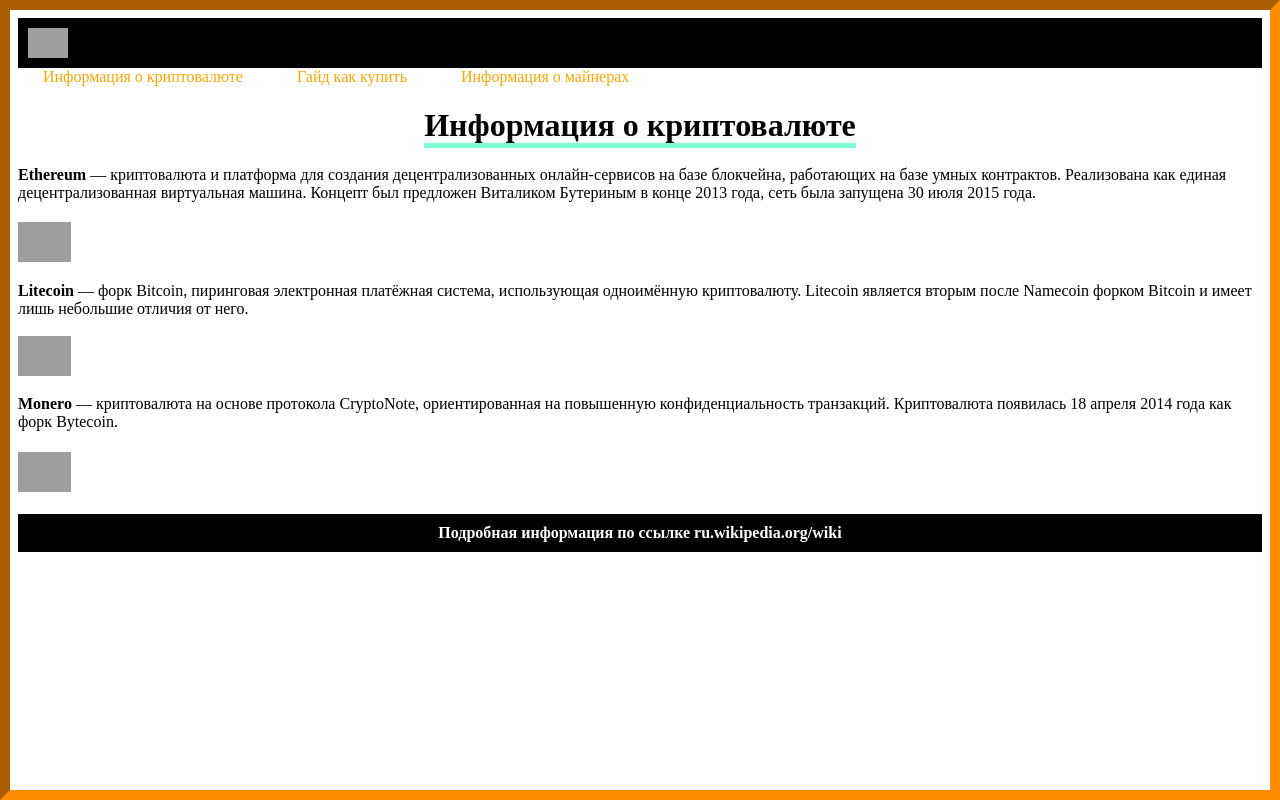
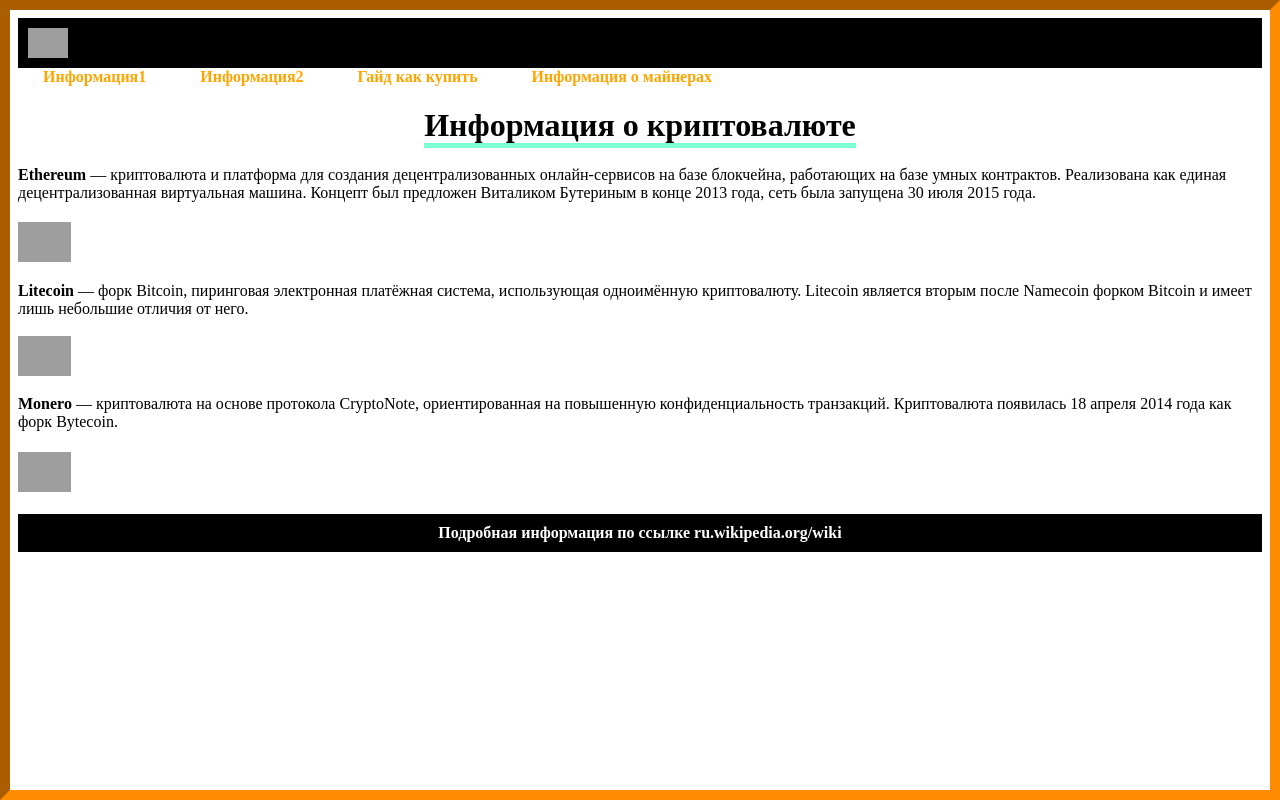
Before and after one commit to Zalupaqwerty/paylay-gg, a plain HTML site: page index.html in a window 1280 px wide. Drawn offline with Linux system fonts and the light colour scheme; grey boxes are pictures that could not be loaded.

Commit message:
Update index.html

```diff
--- a/index.html
+++ b/index.html
@@ -10,12 +10,14 @@
 </header>
 <main>
             <nav>
-                <a href="#price">Информация  о криптовалюте</a>
-                <a href="#delivery">Гайд как купить</a>
-                <a href="#wholesale">Информация о майнерах</a>
+                <a href="#price"><b>Информация1 </b></a>
+                <a href="#car"><b>Информация2 </b></a>
+                <a href="#delivery"><b>Гайд как купить</b></a>
+                <a href="#wholesale"><b>Информация о майнерах</b></a>
             </nav>
     <h1><b>Информация о криптовалюте</b></h1>
-<main id="#price"/><p><b>Ethereum</b> — криптовалюта и платформа для создания децентрализованных онлайн-сервисов на базе блокчейна, работающих на базе умных контрактов. Реализована как единая децентрализованная виртуальная машина. Концепт был предложен Виталиком Бутериным в конце 2013 года, сеть была запущена 30 июля 2015 года.</p><h2><img src="https://s0.rbk.ru/v6_top_pics/media/img/6/05/756593747318056.png" wight="30px" height="40px"/></h2>
+<main id="price"/>
+  <p><b>Ethereum</b> — криптовалюта и платформа для создания децентрализованных онлайн-сервисов на базе блокчейна, работающих на базе умных контрактов. Реализована как единая децентрализованная виртуальная машина. Концепт был предложен Виталиком Бутериным в конце 2013 года, сеть была запущена 30 июля 2015 года.</p><h2><img src="https://s0.rbk.ru/v6_top_pics/media/img/6/05/756593747318056.png" wight="30px" height="40px"/></h2>
 <p><b>Litecoin</b> — форк Bitcoin, пиринговая электронная платёжная система, использующая одноимённую криптовалюту. Litecoin является вторым после Namecoin форком Bitcoin и имеет лишь небольшие отличия от него.</p>
 <h3><img src ="https://encrypted-tbn0.gstatic.com/images?q=tbn:ANd9GcTkuEzZvWh2ECCQoFKE6LV4A5WIkVRYw3oV85n8mRRCJw&s"wight="30px" height="40px"/></h3>
 <p><b>Monero</b> — криптовалюта на основе протокола CryptoNote, ориентированная на повышенную конфиденциальность транзакций. Криптовалюта появилась 18 апреля 2014 года как форк Bytecoin.</p>
```
